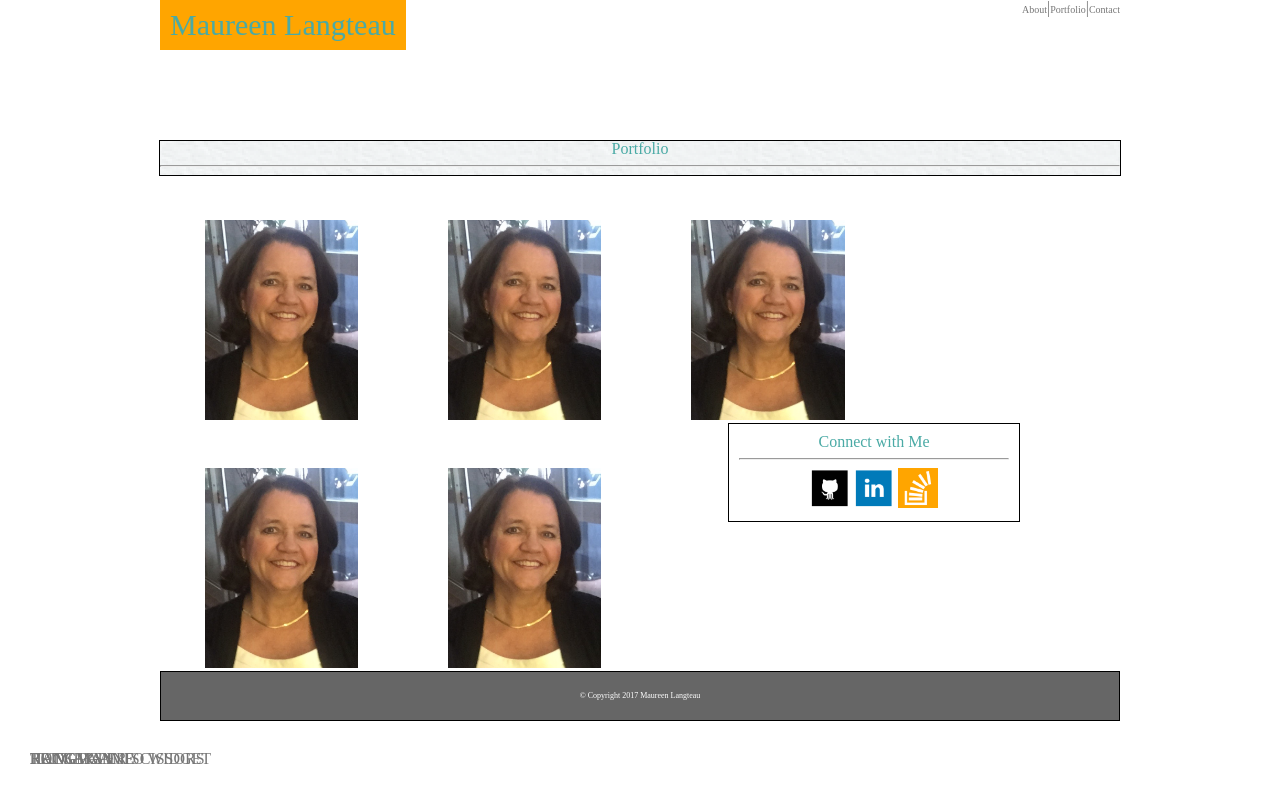
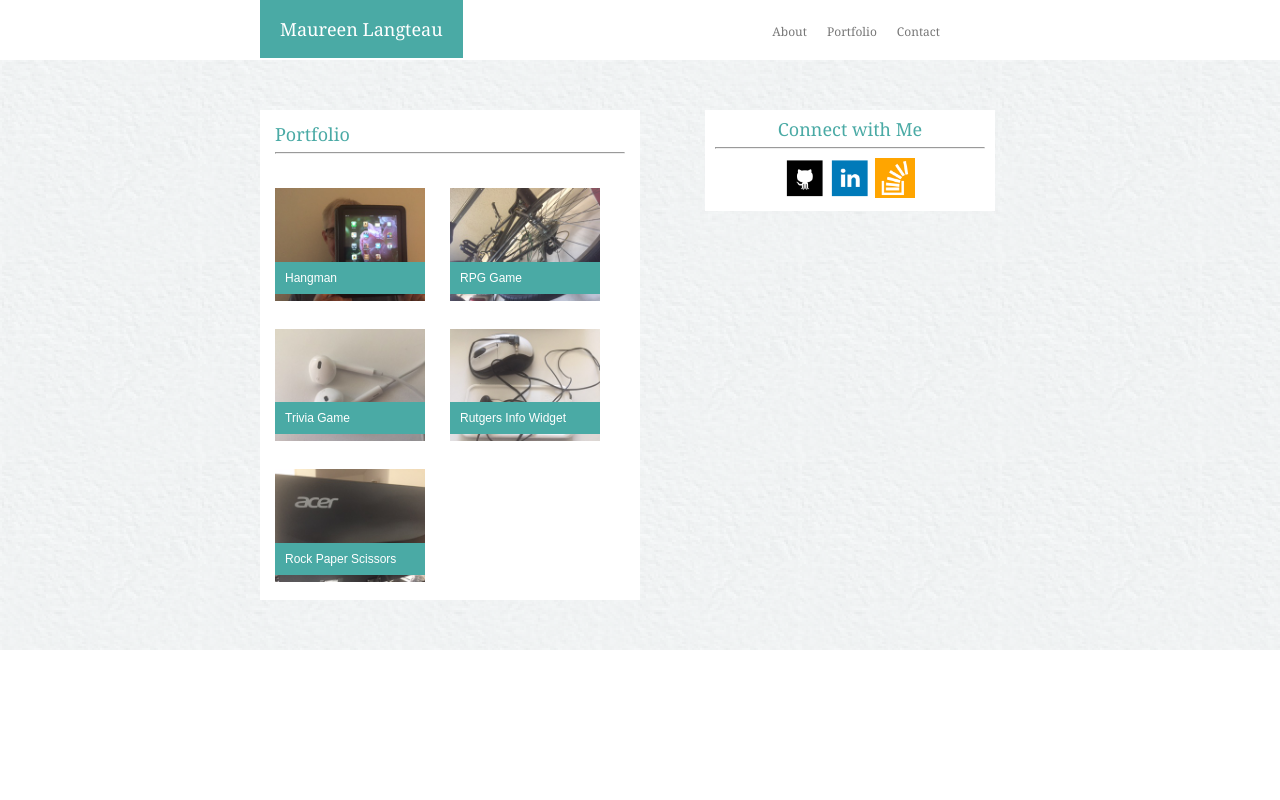
Before and after one commit to MLangteau/Basic-Portfolio, a PHP site: page /portfolio.html in a window 1280 px wide. Run offline with PHP 8.4, Linux system fonts and the light colour scheme.

Commit message:
finished product for about, portfolio, and contact

```diff
--- a/assets/css/style.css
+++ b/assets/css/style.css
@@ -5,235 +5,120 @@ body {
 	font-size: 18px;
 	}
 
-nav {
-/*	position: relative;              taking out at 9:24;     */
-/*	width: 200px;                     */
-/*	top: 0px;
-	left: 40px;						*/
-	text-decoration: none;
-	display: inline;
-/*	padding: 5px;   */
-	float: right;
-	/*        added float left and took out float right back 9:26       */
-	background-color: #ffffff;
-/*	float: right;	 */
+header {
+	font-family: 'Georgia', Times, Times New Roman, serif;
+	height: 60px;
 }
 
-.selected {
+nav {
 	text-decoration: none;
-	font-size: 10px;
-	color: #777777;
-
-}
-
-.main-body {
-/*	position: relative;            */
-/*  background-color: #ffffff;  */
-/*	background-color: pink;                    */
-/*   /* Background pattern from Subtle Patterns */
-	background-image: url("assets/images/handmadepaper_@2X.png");
-/*	auto is left right and bottom     */
-
-/*	position: absolute;		 */
-	margin: 110px auto;
-	text-align: center;
-	width: 68%;
-	max-width: 960px;
-	height: auto;
-	border: 6px dashed black;
-
-/*      added next section         */
-/*	clear: both;   /*  playing with this  12:12 2/4 took this out--------------;  */
-	width: 43.333%;
-	width: 100%;
-	border: 1px solid black;
-/*	padding: 20px 0px 20px 0px;             */
-
-}
-.wrapper {
-	max-width: 	960px;
-	margin:0 auto;
-	border: 3px purple;
-/*	border-top: 1px 1px 0px 1px solid black;    /* try this out 8:02 pm; */
-}
-/*
-.header-and-nav {
-/*	width: 68%;	 */
-/*	width: 960px;  */
-/*	float: left;
-	border-color: #cccccc;
-	background-color: 	black;
-	padding: 10px 20px 10px 20px;
-	border: 1px dashed black;                   took out prev 4 lines at 8:57 2/4    */
-/*	position: absolute;
-	left: 0px;
-	top: 0px;
-	z-index: -1;            */
-/*	left: 30px;
-	top: 30px;           }  */
-
-/*.top-header {
-	position: relative;
 	display: inline-block;
-	background-color: #4aaaa5;
-	float: left;
-	color: white;
-	font-family: 'Georgia', Times, 'Times New Roman', serif;
-	border: 1px black;
-	padding: 2px;						took out the previous				*/
-/*	top: 0px;
-	left: 50px;              */
-/*	margin: 1px 35px 0px 25px;
-	/* changed this margin 8:23 pm 2/4;
-
-/*	width: 500px;
-	position: absolute;
-	left: 30px;
-	top: 30px;     */
-}
-
-
-.main-grey-matter {
-/*	display: inline-block;          */
-	clear: both;   /*  playing with this  7:27 2/4 took this out--------------;  */
-	width: 43.333%;
-	width: 100%;
-	border: 5px solid black;
-	background-color: grey;
-/*	background-image: url("assets/images/handmadepaper_@2X.png");
-/*	overflow: auto;      stay in container  */
-/*	float: left;      */
-/*	position: relative;        */
-	/*	top: 0px;
-	left: 0px;                         */
-/*	width: 270px;           */
-/*	width: 650px;            */
-/*	height: 100%;            */
-/*	margin:400px;       /* 960  */
-}
-/*.small {
-	width: 450px;
-	height: auto;
-	padding: 3px;
-}       */
-.aboutme-bio-box {
-/*	overflow: auto;               */
-/*	position: relative;                took this out 9:13 ; */
-	padding: 15px;
-	width: 350px;
-	height: auto;
-	margin-left: 75px;
-/*	width: 650px;          */
-	border: 1px solid black;
+	float: right;
 	background-color: #ffffff;
-/*	margin: 100px 0px 100px 100px; */
-/*	top: 50px;
-	left: 20px;					*/
-/*	display: inline;           */
-/*	float: left;			*/
-	text-align: left;
-
-}
-article {
-	float: left;
-}
-
-.textWrap {
-        float: left;
-        margin: 2px;
-        }
-
-.art-1 {
-	float: left;
-	display: inline-block;
-	border: 5px solid orange;
-	}
-/*	width: 596px;      */
-/*	padding: 20px orange;
-/*	border: 1px solid orange;       */
-
-#bio-image {
-/*	position: absolute;  */
-/*	float: left;           */
-/*	display: inline-block;          */
-}
-
-/*.description --  */
-p {
-	position: relative;
-	margin: 0 auto 0 auto;
-	padding: 2px;
-	font-size: 15px;
-/*	float: left;      */
-}
-
-aside {
-	float: right;
-}
-
-.connect-me-box {
-/*	position: relative;     changed 7:48 took out;   */
-/*	float: left;     */
-/*	top: 0px;
-	left: 550px;  */
-	width: 270px;
-	height: auto;
-	border: 1px solid black;
-	padding: 10px;
-	background-color: #ffffff;
-	margin: 0px 100px 0px 20px;
-/*	margin: 0px 100px 10px 20px;  */
-
-
-/*	clear: both;                          */
-
-}
-
-.footer-tag {
-/*	float: bottom;             */
-/*	position: relative;
-	clear: both;
-	bottom: 0px;
-	left: 0px;                   */
-	clear: both;
-	border: 1px solid black;
-	font-size: 8px;
-	padding: 20px 20px 20px 20px;
-	background-color: #666666;
-	text-align: center;
-	color: white;
-	max-width: 918px;
-	margin: 10px auto;
-/*	position: fixed;
-	bottom: 0px;
-	left: 0px;          */
-
-}
-.portfolio-whole {
-
-}
-.project {
-/*	display: inline-block;     */
-		float: 	left;
-	}
-.proj-image{
-	position: relative;
-	display: inline-block;
-	height: 	200px;
-	margin: 45px 45px 0px 45px ;
-}
-.proj-title {
-	position: absolute;
-	bottom:3px;
-	left:0;
-	padding: 30px;
-	display: inline-block;
+	padding: 20px 0px;
+	margin-right: 130px;
 }
 
 li {
 	float: left;
 	text-decoration: none;
+	color: #777777;
 	padding-left:10px;
+	padding-right: 10px;
+}
+
+h1, h2, h4 {
+	font-family: 'Georgia', Times, Times New Roman, serif;
+	color: #4aaaa5;
+}
+
+h1 {
+	margin-left: 100px;
+}
+
+p {
+	font-size: 15px;
+}
+
+footer {
+	border: 1px solid black;
+/*   #4aaaa5 is teal color to match ******************* teal       */
+	border-top: 8px solid #4aaaa5;
+	padding: 20px;
+	background-color: #666666;
+	text-align: center;
+	color: white;
+}
+
+.wrapper {
+	max-width: 960px;
+	margin:0 auto;
+}
+
+.selected {
+	text-decoration: none;
+	font-size: 12px;
+	color: #777777;
+}
+
+.main-body {
+/*   /* Background pattern from Subtle Patterns */
+	background-image: url("../images/handmadepaper_@2X.png");
+	border-top: 1px solid ##cccccc;
+/*	margin: 110px auto;
+	text-align: center;
+	width: 68%;
+	max-width: 960px;
+	height: auto;
+	border: 1px solid black;           TOOK OUT THIS WHOLE SECTION   */
+	padding: 50px 0px 50px 0px;
+
+}
+
+.section-box {
+	padding: 15px;
+	width: 350px;
+	height: auto;
+	background-color: #ffffff;
+	text-align: left;
+	float: left;
+	margin-left: 100px;
+}
+
+.connect-me-box {
+	float: right;
+	width: 270px;
+	height: auto;
+	padding: 10px;
+	background-color: #ffffff;
+	margin-right: 125px;
+}
+
+.text-wrap {
+        float: left;
+        margin: 2px;
+        }
+
+.project {
+	float: 	left;
+	position: relative;
+}
+
+.proj-image {
+	display: inline-block;
+	width: 	150px;
+	margin: 25px 25px 0px 0px ;
+}
+
+.proj-title {
+	position: absolute;
+	left: 0px;
+	bottom: 10px;
+	padding: 10px;
+	background-color: #4aaaa5;
+	font-size: 12px;
+	color: white;
+	width: 130px;
 }
 
 .main-header-name {
@@ -243,43 +128,20 @@ li {
 	color: white;
 	background-color: #4aaaa5; /* teal */
 	padding: 20px;
-	width: 170px;
-	margin-left: 120px;
-
-/*	border: 1px solid black;         */
-
-}
-/*gone-out from 1st page */
-.header-name {
-	font-size: 30px;
-	display: inline;
-	padding: 10px;
+	display: inline-block;
 	float: left;
-	background-color: orange;
 }
 
-
-header {
-/*	width: 100%;             */
-/*	max-width: 100%            */
-/*	max-width: 	330px;             */
-	font-family: 'Georgia', Times, Times New Roman, serif;
-/*  check hw   */
-	height: 30px;
-/* this section i added after changes
-/*	border-color: #cccccc;
-	padding: 10px;
-	border: 1px dashed black;  */
+.text-width {
+    width: 348px;
 }
-
-h1, h2, h4 {
-	font-family: 'Georgia', Times, Times New Roman, serif;
-	color: #4aaaa5;
+.button-info {
+	background-color: #4aaaa5; /* teal */
+	padding: 5px;
+	color: white;
 }
-
-
-/*	width: 50px;            */
-
-/*header {
-	float: left;
-}       */
+ /* Helper class for parent elements that have floating child elements */
+.clearfix {
+	overflow: auto;
+	clear: both;
+}
--- a/portfolio.html
+++ b/portfolio.html
@@ -2,58 +2,53 @@
 <html lang="en-us">
 <head>
 	<meta charset="utf-8" />
-	<title>Portfolio Page</title>
+	<title>Maureen's Portfolio Page</title>
+	<link rel="stylesheet" type="text/css" href="assets/css/reset.css"/>
 	<link rel="stylesheet" type="text/css" href="assets/css/style.css"/>
-	<link rel="stylesheet" type="text/css" href="assets/css/reset.css"/>
 </head>
 <body>
 
 		<header>
 			<div class="wrapper">
-			<h1 class="header-name">Maureen Langteau</h1>
+				<h1 class="main-header-name">Maureen Langteau</h1>
 			 	<nav>
 			  	  <ul>
 			 		<li><a class="selected" href="index.html" title="About">About</a></li>
-		 		<li>|</li>
+					<li value="   " </li>
 					<li><a class="selected" href="portfolio.html" title="Portfolio">Portfolio</a></li>
-				<li>|</li>
+					<li value="   " </li>
 					<li><a class="selected" href="contact.html" title="Contact Me">Contact</a></li>
 		  		  </ul>
 		  		</nav>
 	  		</div>
 	  	</header>
 
- 	<div class="main-body">
+<div class="main-body clearfix">
 	<div class="wrapper">
- 	  		<section class="Portfolio">
-				<h1>Portfolio</h1>
-		<!-- Horizontal Rule -->
+ 	  		<section class="section-box">
+				<h2>Portfolio</h2>
 				<hr />
 				<div class="project">
-						<img id="HANGMAN" src="assets/images/ml_for_portfolio.jpg" class="proj-image" alt="hangman"/>
-						<h3 class="proj-title">HANGMAN</h3>
+						<img id="Hangman" src="assets/images/hangman.jpg" class="proj-image" alt="hangman"/>
+						<h3 class="proj-title">Hangman</h3>
 				</div>
-
 				<div class="project">
-						<img id="RPG Game" src="assets/images/ml_for_portfolio.jpg" class="proj-image" alt="rpg game"/>
-						<h3 class="proj-title">HANGMAN</h3>
+						<img id="RPG Game" src="assets/images/rpg.jpg" class="proj-image" alt="rpg game"/>
+						<h3 class="proj-title">RPG Game</h3>
 				</div>
-
 				<div class="project">
-						<img id="Trivia Game" src="assets/images/ml_for_portfolio.jpg" class="proj-image" alt="trivia game"/>
-						<h3 class="proj-title">TRIVIA GAME</h3>
+						<img id="Trivia Game" src="assets/images/trivia.jpg" class="proj-image" alt="trivia game"/>
+						<h3 class="proj-title">Trivia Game</h3>
 				</div>
-
 				<div class="project">
-						<img id="Rutgers Info Widget" src="assets/images/ml_for_portfolio.jpg" class="proj-image" alt="rutgers"/>
-						<h3 class="proj-title">RUTGERS INFO WIDGET</h3>
+						<img id="Rutgers Info Widget" src="assets/images/rutgers.jpg" class="proj-image" alt="rutgers"/>
+						<h3 class="proj-title">Rutgers Info Widget</h3>
 				</div>
-
 				<div class="project">
-						<img id="Rock Paper Scissors" src="assets/images/ml_for_portfolio.jpg" class="proj-image" height="150" alt="rock paper"/>
-						<h3 class="proj-title">ROCK PAPER SCISSORS</h3>
+						<img id="Rock Paper Scissors" src="assets/images/rock.jpg" class="proj-image" alt="rock paper"/>
+						<h3 class="proj-title">Rock Paper Scissors</h3>
 				</div>
-			</section>
+			</section>       <!-- section box -->
 			<aside class="connect-me-box">
 				<h4>Connect with Me</h4>
 				<hr />
@@ -61,11 +56,15 @@
 				<a href="https://www.linkedin.com/"><img src="assets/images/1485758600_linkedin_square_color.png" width="40" height="40"></a>
 				<a href="http://stackoverflow.com/"><img src="assets/images/1485758714_stackoverflow.png" width="40" height="40"></a>
 		  </aside>
+	 <!--   </div> <!-	main-grey-matter     -->
+	</div>      <!--  wrapper    -->
+</div>   <!--  main-body    -->
+
+<!--		<footer>
+			<div class="wrapper">
+				<p>&copy; Copyright 2017 Maureen Langteau</p>
 			</div>
-	</div>
-		<footer class="footer-tag">
-			<div class="wrapper"
-				<p>&copy; Copyright 2017 Maureen Langteau</p>
-		</footer>
+		</footer>                                      -->
+
 </body>
 </html>
```
Also changed, not shown: contact.html (+50 -16 lines), index.html (+11 -17 lines), oldindex.html (deleted, +0 -62 lines), tryindex.html (deleted, +0 -65 lines), assets/images/Hangman.jpg (added), assets/images/RPG.jpg (added), assets/images/Rock.jpg (added), assets/images/Rutgers.jpg (added), assets/images/Trivia.jpg (added). Lines whose indentation alone changed are shown as unchanged.
